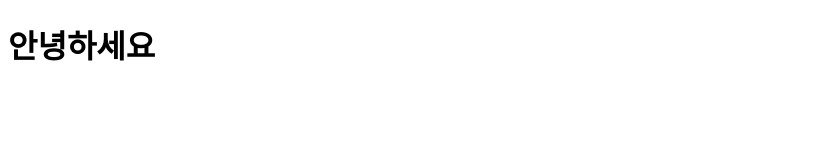
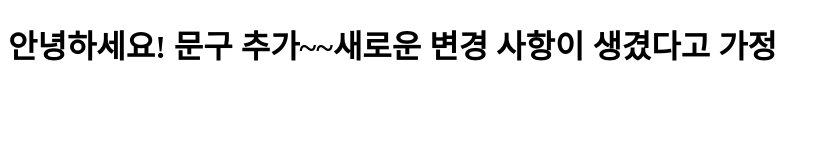
Before and after one commit to bibi-designer/git-test, a plain HTML site: page index.html in a window 1280 px wide. Shown: the whole page, without its empty margins (0-828 px from the left). Drawn offline with Linux system fonts and the light colour scheme.

Commit message:
메인페이지 문구 수정

```diff
--- a/index.html
+++ b/index.html
@@ -6,7 +6,7 @@
     <title>Document</title>
 </head>
 <body>
-    <h1>안녕하세요<!DOCTYPE html>
+    <h1>안녕하세요! 문구 추가~~새로운 변경 사항이 생겼다고 가정<!DOCTYPE html>
     <html lang="en">
     <head>
         <meta charset="UTF-8">
```
